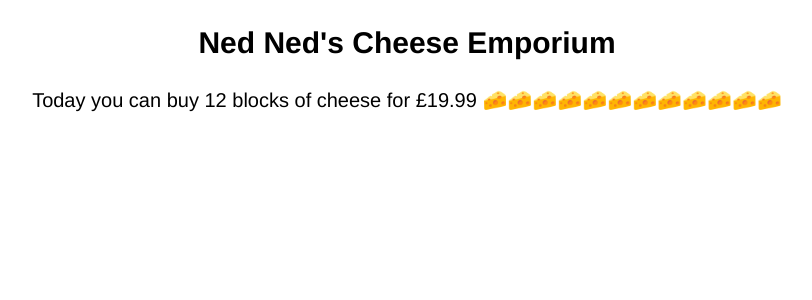
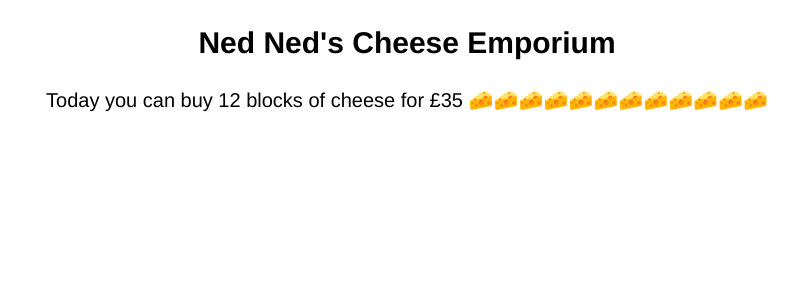
Before and after one commit to JoshuaJFHolloway/ZD, a React (Create React App) app: page / in a window 1280 px wide. Shown: the top 300 px of the page, without its empty margins (233-1045 px from the left). Built offline with nearby package versions, Linux system fonts and the light colour scheme.

Commit message:
:white_check_mark: tests passing

```diff
--- a/src/components/Headers.js
+++ b/src/components/Headers.js
@@ -13,7 +13,7 @@ const Headers = () => {
       </HeaderStyle>
       <SubHeaderStyle>
         <Header role={"img"} aria-label={"emoji"}
-          title={"Today you can buy 12 blocks of cheese for £19.99 🧀🧀🧀🧀🧀🧀🧀🧀🧀🧀🧀🧀"}
+          title={"Today you can buy 12 blocks of cheese for £35 🧀🧀🧀🧀🧀🧀🧀🧀🧀🧀🧀🧀"}
         />
       </SubHeaderStyle>
     </div>
```
